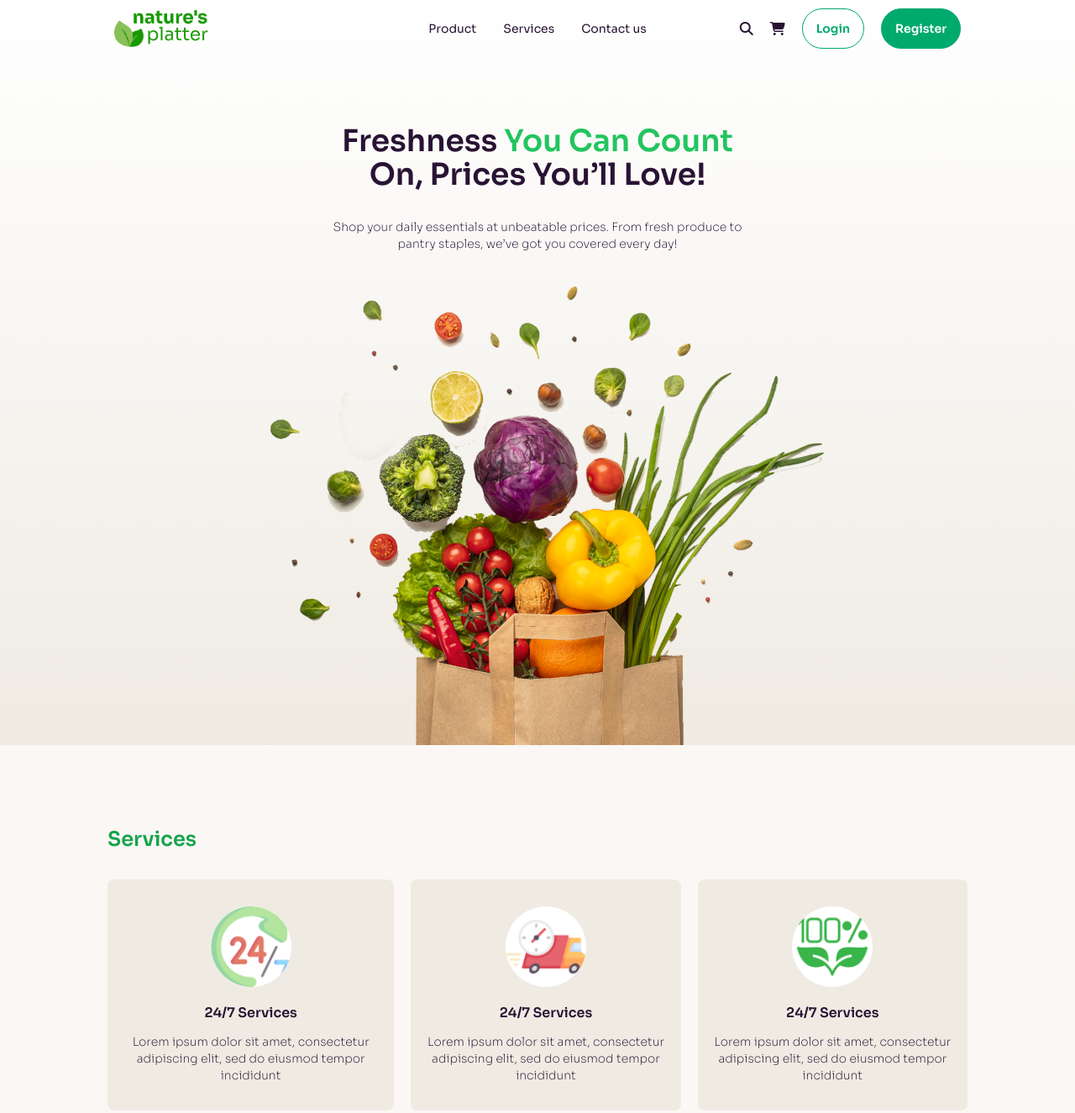
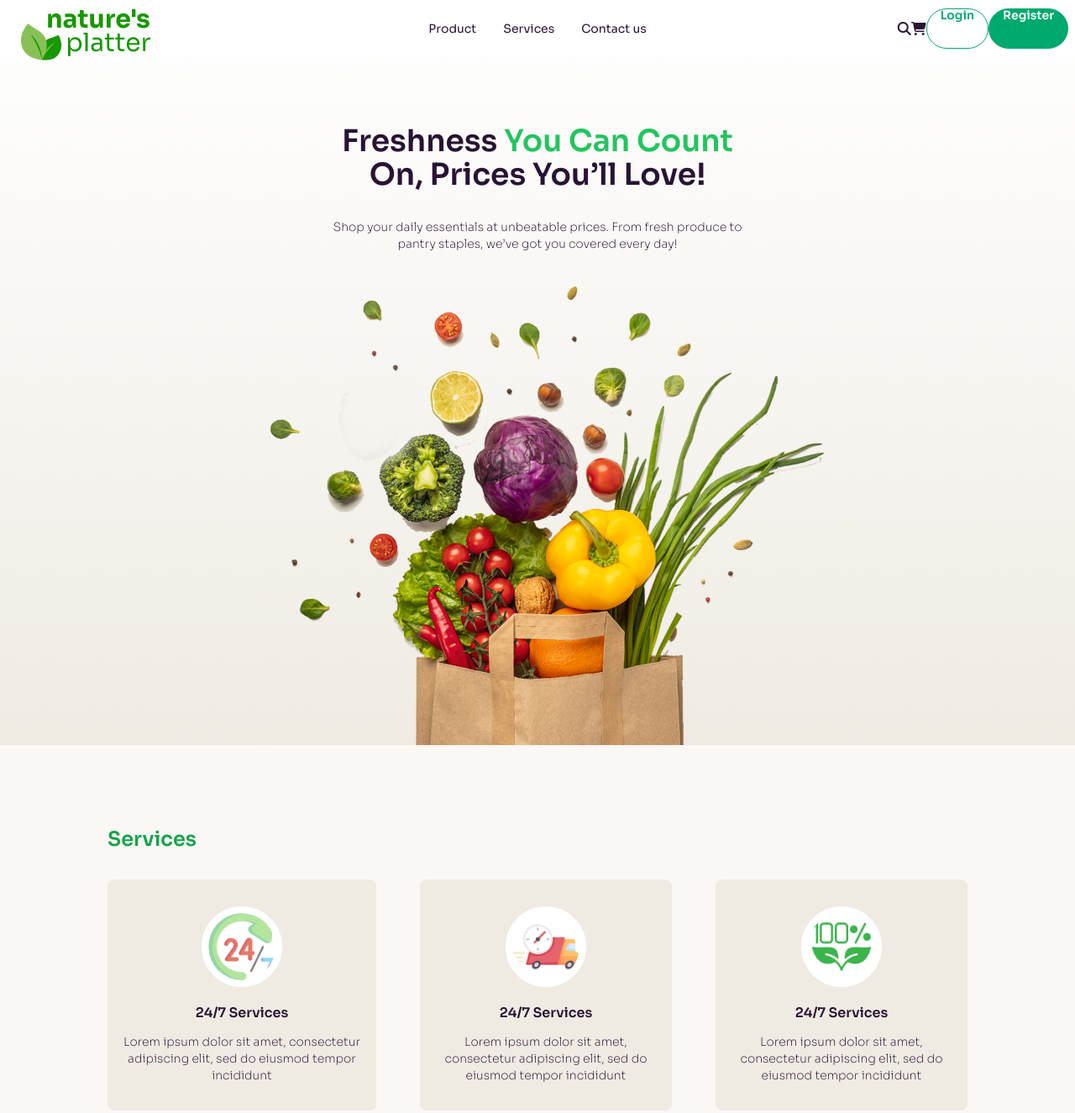
Before and after one commit to Rifah-san/B11-Assignment-03, a plain HTML site: page index.html in a window 1280 px wide. Shown: the top 1325 px of the page at 84% size. Drawn offline with nearby package versions, Linux system fonts and the light colour scheme; a web font is replaced by a local one.

Commit message:
fourth commit

```diff
--- a/index.html
+++ b/index.html
@@ -49,9 +49,7 @@
     <header class=" bg-gradient-to-t from-[#EFEBE3] to-white">
 
         <!-- navbar -->
-        <section class="lg:max-w-screen-lg mx-auto">
-            <nav>
-                <div class="navbar ">
+        <div class="navbar bg-white">
             <div class="navbar-start">
               <div class="dropdown">
                 <div tabindex="0" role="button" class="btn btn-ghost lg:hidden">
@@ -71,32 +69,30 @@
                 <ul
                   tabindex="0"
                   class="menu menu-sm dropdown-content bg-base-100 rounded-box z-[1] mt-3 w-52 p-2 shadow">
+                  <li><a>Product</a></li>
+                  <li><a>Services</a></li>
+                  <li><a>Contact us</a></li>
                 </ul>
               </div>
-                      <div class="w-28">
-                        <img src="c2-assets/logo-header.png" alt=""></div>
-
+              <a class="btn btn-ghost text-xl"><img src="c2-assets/logo-header.png" alt=""></a>
             </div>
             <div class="navbar-center hidden lg:flex">
               <ul class="menu menu-horizontal px-1">
                 <li><a>Product</a></li>
                 <li><a>Services</a></li>
                 <li><a>Contact us</a></li>
-
                 </ul>
             </div>
-                    <div class="navbar-end space-x-5">
-                        <i class="fa-solid fa-magnifying-glass"></i>
-                        <i class="fa-solid fa-cart-shopping"></i>
-                      <a class="btn btn-outline btn-success btn-xs sm:btn-sm md:btn-md ">Login</a>
-                      <a class="btn btn-success text-white btn-xs sm:btn-sm md:btn-md ">Register</a>
+            <div class="navbar-end">
+                <i class="fa-solid fa-magnifying-glass hidden lg:block  " ></i>
+                <i class="fa-solid fa-cart-shopping    hidden lg:block  "></i>
+              <a class="btn btn-outline btn-success    hidden lg:block ">Login</a>
+              <a class="btn btn-success text-white     hidden lg:block">Register</a>
             </div>
           </div>
-            </nav>
-        </section>
 
         <!-- banner section -->
-         <section class="mt-20 lg:max-w-screen-lg mx-auto">
+         <section class="mt-20 lg:max-w-screen-lg lg:mx-auto">
             <div class="space-y-8 mx-auto text-center">
                 <div class="w-3/6 space-y-8 mx-auto">
                     <h1 class="font-semibold text-4xl">Freshness
@@ -112,13 +108,13 @@
         <section class="my-24 lg:max-w-screen-lg mx-auto space-y-8">
             <h1 class="text-green-600 font-semibold text-2xl">Services</h1>
             <!-- card container -->
-            <div class="grid grid-cols-3 space-x-5">
+            <div class="grid lg:grid-cols-3 sm:grid-cols-1 gap-8 lg:space-x-5">
 
                 <!-- card-1 -->
                 <div class="bg-[#EFEBE3] text-center px-3 py-8 space-y-3 rounded-lg">
                     <div class="avatar">
-                        <div class="w-24 rounded-full bg-white">
-                          <img class="w-2/3" src="c2-assets/service.png" />
+                        <div class="bg-white w-24 border-white border-8 rounded-full">
+                          <img class="object-cover " src="c2-assets/service.png" />
                         </div>
                     </div>
                     <h1 class="font-semibold">24/7 Services </h1>
@@ -128,7 +124,7 @@
                 <!-- card-2 -->
                 <div class="bg-[#EFEBE3] text-center px-3 py-8 space-y-3 rounded-lg">
                     <div class="avatar">
-                        <div class="w-24 rounded-full bg-white">
+                        <div class="bg-white w-24 border-white border-8 rounded-full">
                           <img src="c2-assets/delivery.png" />
                         </div>
                     </div>
@@ -139,7 +135,7 @@
                 <!-- card-3 -->
                 <div class="bg-[#EFEBE3] text-center px-3 py-8 space-y-3 rounded-lg">
                     <div class="avatar">
-                        <div class="w-24 rounded-full bg-white">
+                        <div class="bg-white w-24 border-white border-8 rounded-full">
                           <img src="c2-assets/healthy.png" />
                         </div>
                     </div>
@@ -154,7 +150,7 @@
             <h1 class="lg:max-w-screen-lg mx-auto mb-5 text-2xl font-semibold text-green-600">Popular Products</h1>
 
              <!-- grid container column-2 -->
-            <div class="grid grid-cols-3 gap-3 lg:max-w-screen-lg mx-auto">
+            <div class="grid lg:grid-cols-3 gap-3 sm:grid-cols-1 lg:max-w-screen-lg mx-auto">
 
                 <!-- discount column -->
                 <div class="bg-gradient-to-br from-green-500 to-white relative rounded-xl">
@@ -169,7 +165,7 @@
                 </div>
 
                 <!-- offer list column -->
-                <div class="grid grid-cols-3 col-span-2 gap-2">
+                <div class="grid lg:grid-cols-3 col-span-2 gap-2 grid-cols-2">
 
                      <!-- first row -->
                     <div class="flex bg-white rounded-lg space-x-6 h-24">
@@ -256,7 +252,7 @@
                             <p class="text-sm font-semibold">$39.99</p>
                         </div>
                     </div>
-                    <div class="flex bg-white rounded-lg space-x-6 h-24">
+                    <div class="flex bg-white rounded-lg space-x-6 h-24 ">
                         <div class="w-16">
                             <img class="mx-3 my-3" src="c2-assets/Group 16onion.png" alt="">
                         </div>
@@ -279,9 +275,9 @@
           <section class="lg:max-w-screen-lg mx-auto my-20 space-y-8">
             <h1 class="text-2xl font-semibold text-green-600">Arrival & Offers</h1>
 
-         <div class= "space-x-4 flex">
+         <div class= "lg:space-x-4 sm:flex-col lg:flex lg:flex-row ">
 
-                <div class="w-3/5 bg-[#115414] flex rounded-xl justify-around ">
+                <div class="lg:w-3/5 sm:w-[90%] bg-[#115414] flex rounded-xl justify-around ">
                 <div class="mx-5 my-10 space-y-4">
                     <img class="w-40" src="c2-assets/dawat-logo.png" alt="">
                     <p class="bg-[#63B76D] rounded-xl text-white px-6 py-3">Cook Exotic Dishes</p>
@@ -293,7 +289,7 @@
 
             </div>
 
-            <div class="bg-[#102861] flex rounded-xl justify-around">
+            <div class="bg-[#102861] flex rounded-xl sm:w-[90%] justify-around">
                 <div class="mx-5 my-10 space-y-6">
                     <img class="w-16" src="c2-assets/india-gate-logo.png" alt="">
                     <p class="bg-[#2A4D97] rounded-xl text-white px-3 py-3">World’s No.1 Rice</p>
@@ -308,7 +304,7 @@
           </section>
 
           <!-- FAQ section -->
-          <section class="lg:max-w-screen-lg mx-auto my-10 lg:mb-56">
+          <section class="lg:max-w-screen-lg mx-auto lg:my-10 lg:mb-56 mb-56">
             <h1 class="text-3xl font-semibold text-green-600 mb-8 ml-2">FAQs</h1>
             <div class="collapse collapse-plus bg-base-200">
                 <input type="radio" name="my-accordion-3" checked="checked" />
```
Also changed, not shown: c2-assets/nav-leaf.png (added). Lines whose indentation alone changed are shown as unchanged.
